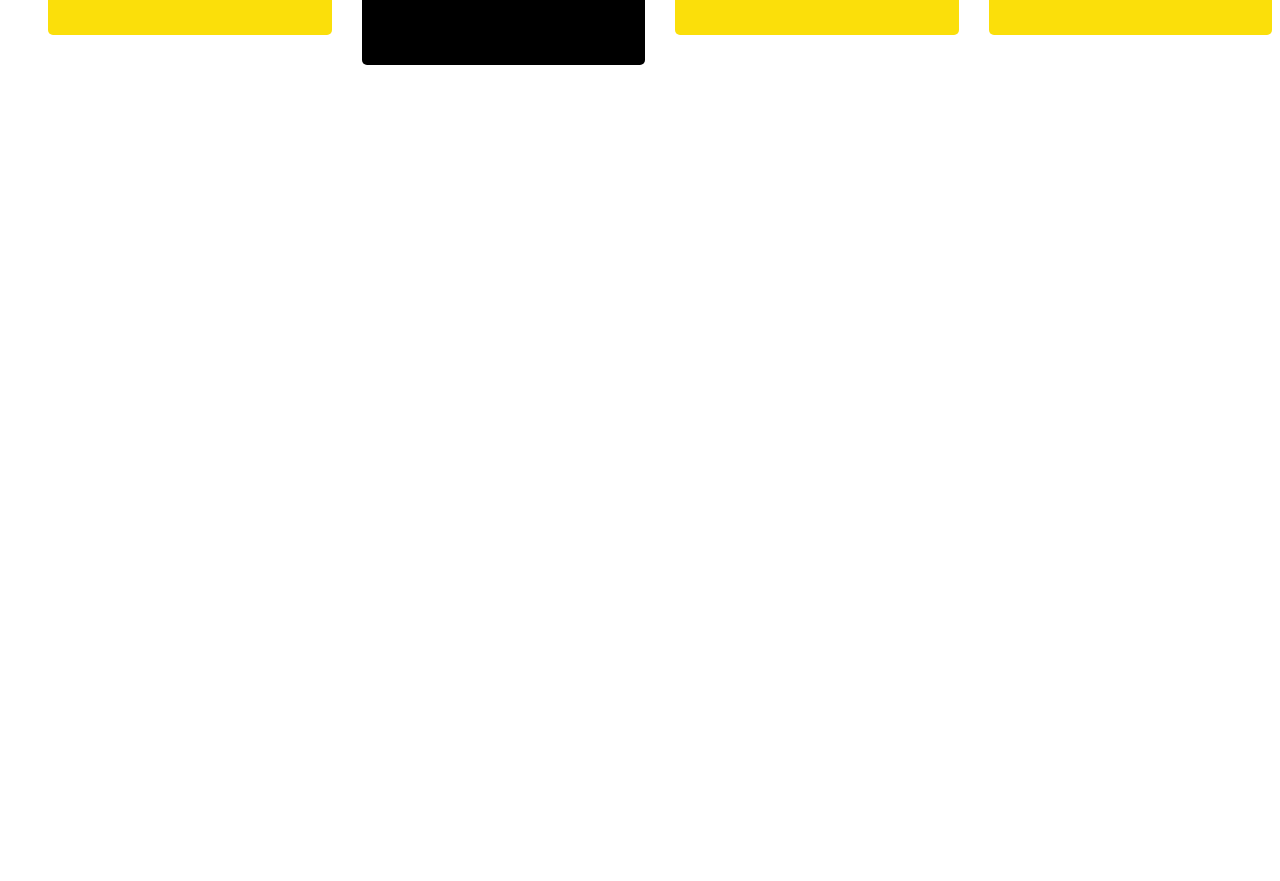
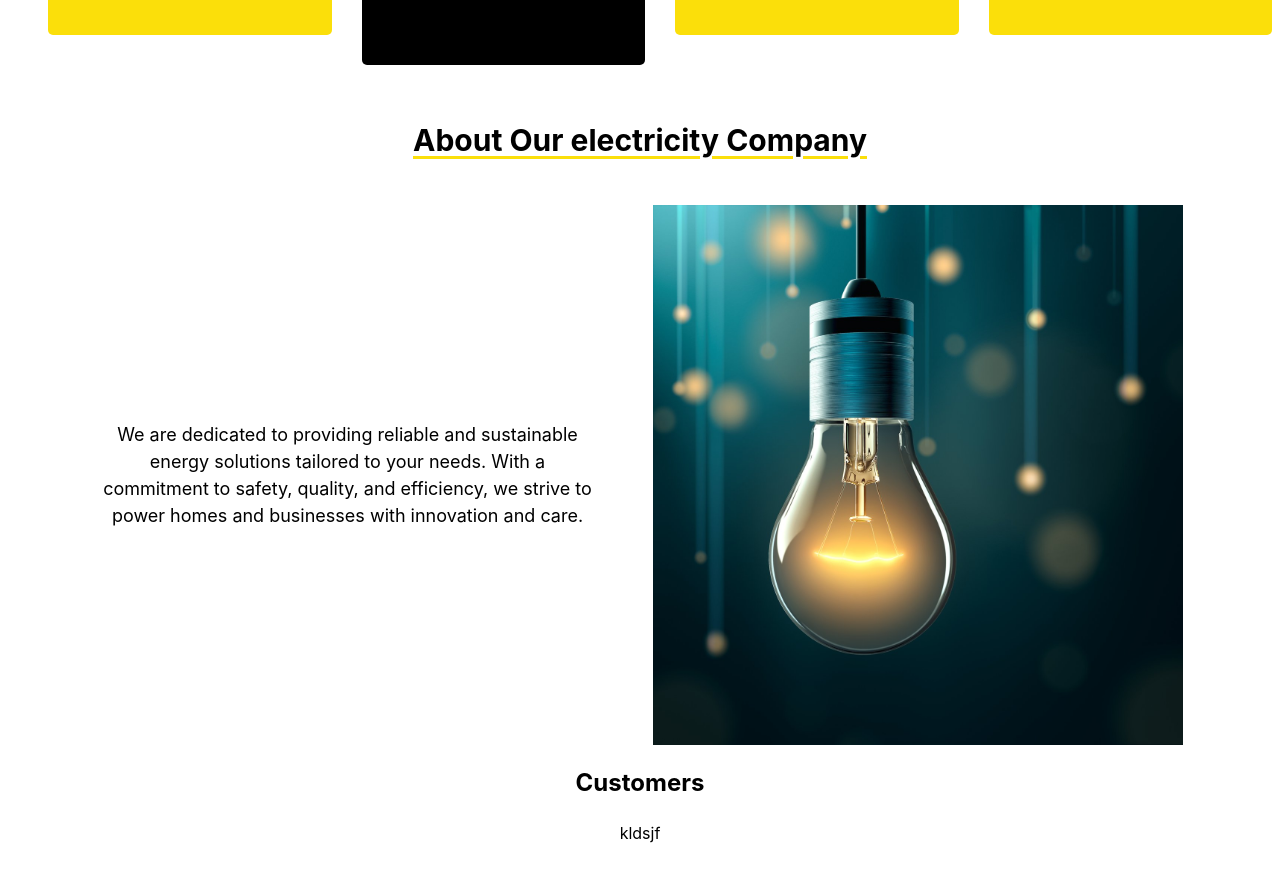
Before and after one commit to Illia23/Electryka, a React (Vite) app: page / in a window 1280 px wide. Shown: the part 840-1721 px from the top of the page. Before the commit the page ends 921 px from the top, so only its background shows below. Built offline with nearby package versions, Linux system fonts and the light colour scheme.

Commit message:
fixed problem

```diff
--- a/src/Components/Home/Home.jsx
+++ b/src/Components/Home/Home.jsx
@@ -3,6 +3,7 @@
 import flashIcon from '../../../images/flash-icon.png'
 import bulbIcon from '../../../images/bulb-icon.png'
 import industrialIcon from '../../../images/industrial-icon.png'
+import about from '../../../images/about-img.png'
 const Home = () => {
   return (
     <>
@@ -35,7 +36,23 @@
               <h3 className={css.titleItema}> Industrial Services </h3>
               <p className={css.textItem}>Providing advanced electrical services designed to support large-scale industrial operations</p>
             </li>
-         </ul>
+          </ul>
+        </div>
+        <div className={css.AboutUs}>
+          <h2 className={css.titleAbout}>About Our electricity Company</h2>
+          <div className={css.containerAbout}>
+              <p className={css.textAbout}>We are dedicated to providing reliable and sustainable energy solutions tailored to your needs. With a commitment to safety, quality, and efficiency, we strive to power homes and businesses with innovation and care.</p>
+            <img className={css.imageLigth} src={about} alt="ligth" />
+          </div>
+        </div>
+        <div className={css.containerCustomers}>
+          <h2>Customers</h2>
+          <p>kldsjf</p>
+          <div>
+            <img src="" alt="" />
+            <p><span> </span> </p>
+          </div>
+          <button></button>
         </div>
       </div>
     </>
--- a/src/Components/Home/Home.module.css
+++ b/src/Components/Home/Home.module.css
@@ -82,3 +82,37 @@
     width: 69px;
     height: 61px;
 }
+
+/* ?? */
+
+.AboutUs {
+    margin-top: 60px;
+}
+
+.containerAbout {
+    margin-top: 50px;
+    display: flex;
+    justify-content: center;
+    align-items: center;
+    gap: 55px;
+}
+
+.imageLigth {
+    width: 530px;
+    height: 540px;
+}
+
+.textAbout {
+    width: 500px;
+    font-size: 18px;
+}
+
+.titleAbout {
+    font-size: 30px;
+    margin: 0;
+    padding: 0;
+    line-height: 1;
+    text-decoration: underline;
+    text-decoration-color: #FBDF0A;
+    text-underline-offset: 5px;
+}
```
